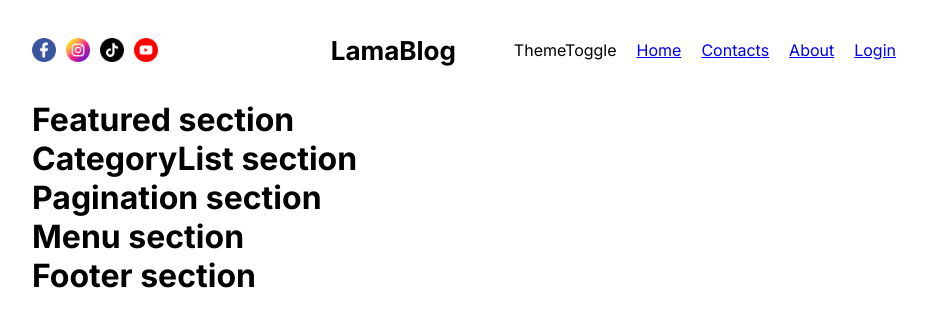
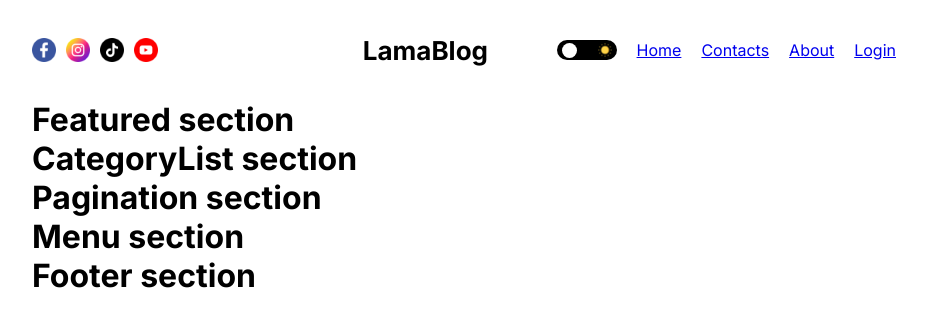
Before and after one commit to ParvezMah/Full_Stack_Blog_Next_MongoDB_Prisma_Lama_Dev, a Next.js app: page / in a window 1280 px wide. Shown: the top 326 px of the page, without its empty margins (176-1103 px from the left). Built offline with nearby package versions, Linux system fonts and the light colour scheme.

Commit message:
CSS Dark Mode toggle Design

```diff
--- a/src/Components/ThemeToggle/ThemeToggle.jsx
+++ b/src/Components/ThemeToggle/ThemeToggle.jsx
@@ -1,10 +1,13 @@
 import React from 'react';
 import styles from "./ThemeToggle.module.css"
+import Image from 'next/image';
 
 const ThemeToggle = () => {
     return (
         <div className={styles.container}>
-            ThemeToggle
+            <Image src="/moon.png" alt="moon" width={14} height={14}/>
+            <div className={styles.ball}></div>
+            <Image src="/sun.png" alt="moon" width={14} height={14}/>
         </div>
     );
 };
--- a/src/Components/ThemeToggle/ThemeToggle.module.css
+++ b/src/Components/ThemeToggle/ThemeToggle.module.css
@@ -0,0 +1,23 @@
+.container{
+    width: 60px;
+    height: 20px;
+    border-radius: 50px;
+    cursor: pointer;
+    display: flex;
+    align-items: center;
+    justify-content: space-between;
+    padding: 5px;
+    background-color: black;
+    position: relative;
+}
+
+.ball{
+    width: 15px;
+    height: 15px;
+    border-radius: 50%;
+    background-color: #fff;
+    padding: 5px;
+    position: absolute;
+
+
+}
```
